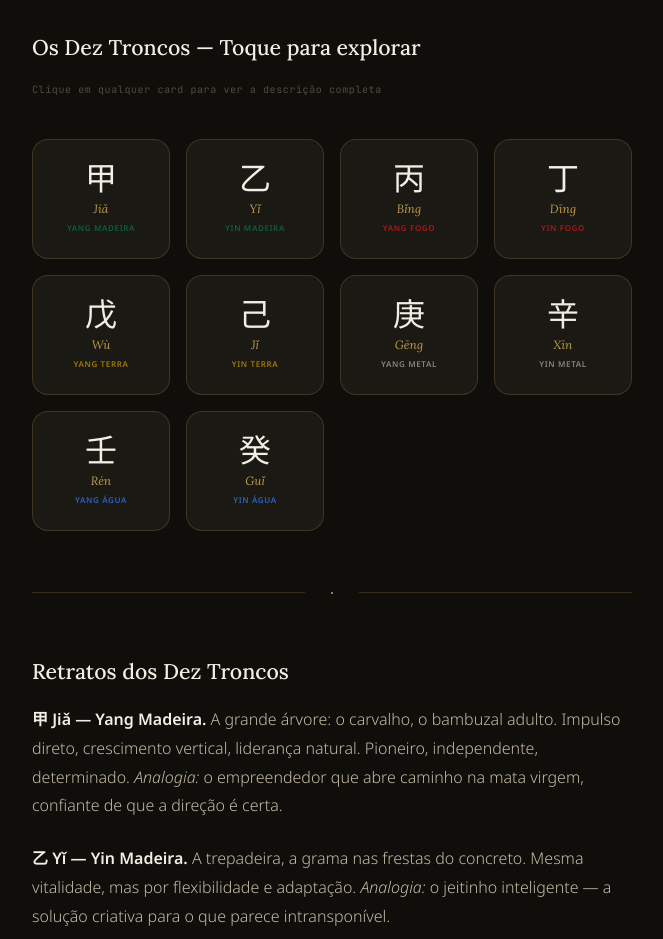
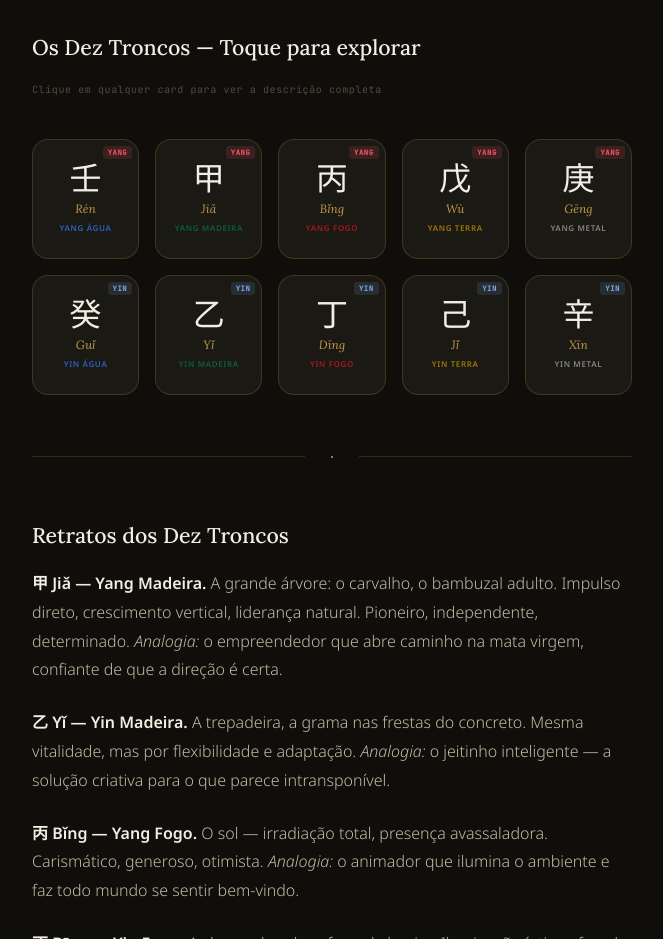
Before and after one commit to ShimaArtBr/12-passos, a plain HTML site: page level-06.html in a window 1280 px wide. Shown: the part 1000-1939 px from the top of the page, without its empty margins (308-971 px from the left). Drawn offline with Linux system fonts and the light colour scheme.

Commit message:
Update level-06.html

```diff
--- a/level-06.html
+++ b/level-06.html
@@ -13,15 +13,15 @@
 <link href="https://fonts.googleapis.com/css2?family=Lora:ital,wght@0,400;0,500;0,700;1,400;1,500&family=Noto+Sans:ital,wght@0,300;0,400;0,500;0,600;1,300&family=JetBrains+Mono:wght@400;500&family=Noto+Serif+SC:wght@400;500&display=swap" rel="stylesheet">
 <link rel="stylesheet" href="/public/main.css">
 <style>
-/* Grid 4x4 + Modal expandível */
-.trunk-grid{display:grid;grid-template-columns:repeat(4,1fr);gap:var(--s2);margin:var(--s5) 0}
-.trunk-card{cursor:pointer;height:120px;border-radius:var(--rl);border:1px solid var(--gb);background:var(--sc);display:flex;flex-direction:column;align-items:center;justify-content:center;padding:var(--s2);text-align:center;transition:all .2s;user-select:none}
+/* Grid 5x2 — Yang em cima, Yin embaixo, ordem: Água Madeira Fogo Terra Metal */
+.trunk-grid{display:grid;grid-template-columns:repeat(5,1fr);gap:var(--s2);margin:var(--s5) 0}
+.trunk-card{cursor:pointer;height:120px;border-radius:var(--rl);border:1px solid var(--gb);background:var(--sc);display:flex;flex-direction:column;align-items:center;justify-content:center;padding:var(--s2);text-align:center;transition:all .2s;user-select:none;position:relative}
 .trunk-card:hover{border-color:var(--gold);box-shadow:0 4px 12px rgba(192,154,74,.15)}
 .trunk-card:focus{outline:none;border-color:var(--gold);box-shadow:0 0 0 3px rgba(192,154,74,.2)}
 .trunk-card::before{content:attr(data-pol);font-family:var(--fm2);font-size:.45rem;font-weight:600;letter-spacing:.08em;text-transform:uppercase;position:absolute;top:6px;right:6px;padding:1px 5px;border-radius:3px}
 .trunk-card[data-pol="Yang"]::before{background:color-mix(in srgb,var(--fd) 15%,transparent);color:var(--fd)}
 .trunk-card[data-pol="Yin"]::before{background:color-mix(in srgb,var(--wd) 15%,transparent);color:var(--wd)}
-/* tipografia */
+@media(max-width:768px){.trunk-grid{grid-template-columns:repeat(3,1fr)}.trunk-card{height:100px}}
 .trunk-hanzi{font-family:var(--fc);font-size:2rem;color:var(--ip);font-style:normal;line-height:1;margin-bottom:4px}
 .trunk-pinyin{font-family:var(--ff);font-size:.75rem;font-style:italic;color:var(--gold);display:block}
 .trunk-elem-badge{font-family:var(--fd2);font-size:.5rem;font-weight:600;letter-spacing:.08em;text-transform:uppercase;margin-top:4px;display:block}
@@ -84,55 +84,58 @@
 
   <div class="trunk-grid" role="list" aria-label="Os dez troncos celestiais — clique para expandir">
 
-    <div class="trunk-card" role="button" tabindex="0" data-pol="Yang" data-id="trunk-0" onclick="openTrunkModal(0)" onkeydown="if(event.key==='Enter'||event.key===' '){event.preventDefault();openTrunkModal(0)}" aria-label="甲 Jiǎ — Yang Madeira, clique para expandir">
+    <!-- Linha Yang: Água · Madeira · Fogo · Terra · Metal -->
+    <div class="trunk-card" role="button" tabindex="0" data-pol="Yang" onclick="openTrunkModal(0)" onkeydown="if(event.key==='Enter'||event.key===' '){event.preventDefault();openTrunkModal(0)}" aria-label="壬 Rén — Yang Água, clique para expandir">
+      <span class="trunk-hanzi">壬</span>
+      <span class="trunk-pinyin">Rén</span>
+      <span class="trunk-elem-badge" style="color:var(--wm)">Yang Água</span>
+    </div>
+    <div class="trunk-card" role="button" tabindex="0" data-pol="Yang" onclick="openTrunkModal(1)" onkeydown="if(event.key==='Enter'||event.key===' '){event.preventDefault();openTrunkModal(1)}" aria-label="甲 Jiǎ — Yang Madeira, clique para expandir">
       <span class="trunk-hanzi">甲</span>
       <span class="trunk-pinyin">Jiǎ</span>
       <span class="trunk-elem-badge" style="color:var(--om)">Yang Madeira</span>
     </div>
-    <div class="trunk-card" role="button" tabindex="0" data-pol="Yin" data-id="trunk-1" onclick="openTrunkModal(1)" onkeydown="if(event.key==='Enter'||event.key===' '){event.preventDefault();openTrunkModal(1)}" aria-label="乙 Yǐ — Yin Madeira, clique para expandir">
+    <div class="trunk-card" role="button" tabindex="0" data-pol="Yang" onclick="openTrunkModal(2)" onkeydown="if(event.key==='Enter'||event.key===' '){event.preventDefault();openTrunkModal(2)}" aria-label="丙 Bǐng — Yang Fogo, clique para expandir">
+      <span class="trunk-hanzi">丙</span>
+      <span class="trunk-pinyin">Bǐng</span>
+      <span class="trunk-elem-badge" style="color:var(--fm)">Yang Fogo</span>
+    </div>
+    <div class="trunk-card" role="button" tabindex="0" data-pol="Yang" onclick="openTrunkModal(3)" onkeydown="if(event.key==='Enter'||event.key===' '){event.preventDefault();openTrunkModal(3)}" aria-label="戊 Wù — Yang Terra, clique para expandir">
+      <span class="trunk-hanzi">戊</span>
+      <span class="trunk-pinyin">Wù</span>
+      <span class="trunk-elem-badge" style="color:var(--em)">Yang Terra</span>
+    </div>
+    <div class="trunk-card" role="button" tabindex="0" data-pol="Yang" onclick="openTrunkModal(4)" onkeydown="if(event.key==='Enter'||event.key===' '){event.preventDefault();openTrunkModal(4)}" aria-label="庚 Gēng — Yang Metal, clique para expandir">
+      <span class="trunk-hanzi">庚</span>
+      <span class="trunk-pinyin">Gēng</span>
+      <span class="trunk-elem-badge" style="color:var(--mm)">Yang Metal</span>
+    </div>
+
+    <!-- Linha Yin: Água · Madeira · Fogo · Terra · Metal -->
+    <div class="trunk-card" role="button" tabindex="0" data-pol="Yin" onclick="openTrunkModal(5)" onkeydown="if(event.key==='Enter'||event.key===' '){event.preventDefault();openTrunkModal(5)}" aria-label="癸 Guǐ — Yin Água, clique para expandir">
+      <span class="trunk-hanzi">癸</span>
+      <span class="trunk-pinyin">Guǐ</span>
+      <span class="trunk-elem-badge" style="color:var(--wm)">Yin Água</span>
+    </div>
+    <div class="trunk-card" role="button" tabindex="0" data-pol="Yin" onclick="openTrunkModal(6)" onkeydown="if(event.key==='Enter'||event.key===' '){event.preventDefault();openTrunkModal(6)}" aria-label="乙 Yǐ — Yin Madeira, clique para expandir">
       <span class="trunk-hanzi">乙</span>
       <span class="trunk-pinyin">Yǐ</span>
       <span class="trunk-elem-badge" style="color:var(--om)">Yin Madeira</span>
     </div>
-    <div class="trunk-card" role="button" tabindex="0" data-pol="Yang" data-id="trunk-2" onclick="openTrunkModal(2)" onkeydown="if(event.key==='Enter'||event.key===' '){event.preventDefault();openTrunkModal(2)}" aria-label="丙 Bǐng — Yang Fogo, clique para expandir">
-      <span class="trunk-hanzi">丙</span>
-      <span class="trunk-pinyin">Bǐng</span>
-      <span class="trunk-elem-badge" style="color:var(--fm)">Yang Fogo</span>
-    </div>
-    <div class="trunk-card" role="button" tabindex="0" data-pol="Yin" data-id="trunk-3" onclick="openTrunkModal(3)" onkeydown="if(event.key==='Enter'||event.key===' '){event.preventDefault();openTrunkModal(3)}" aria-label="丁 Dīng — Yin Fogo, clique para expandir">
+    <div class="trunk-card" role="button" tabindex="0" data-pol="Yin" onclick="openTrunkModal(7)" onkeydown="if(event.key==='Enter'||event.key===' '){event.preventDefault();openTrunkModal(7)}" aria-label="丁 Dīng — Yin Fogo, clique para expandir">
       <span class="trunk-hanzi">丁</span>
       <span class="trunk-pinyin">Dīng</span>
       <span class="trunk-elem-badge" style="color:var(--fm)">Yin Fogo</span>
     </div>
-    <div class="trunk-card" role="button" tabindex="0" data-pol="Yang" data-id="trunk-4" onclick="openTrunkModal(4)" onkeydown="if(event.key==='Enter'||event.key===' '){event.preventDefault();openTrunkModal(4)}" aria-label="戊 Wù — Yang Terra, clique para expandir">
-      <span class="trunk-hanzi">戊</span>
-      <span class="trunk-pinyin">Wù</span>
-      <span class="trunk-elem-badge" style="color:var(--em)">Yang Terra</span>
-    </div>
-    <div class="trunk-card" role="button" tabindex="0" data-pol="Yin" data-id="trunk-5" onclick="openTrunkModal(5)" onkeydown="if(event.key==='Enter'||event.key===' '){event.preventDefault();openTrunkModal(5)}" aria-label="己 Jǐ — Yin Terra, clique para expandir">
+    <div class="trunk-card" role="button" tabindex="0" data-pol="Yin" onclick="openTrunkModal(8)" onkeydown="if(event.key==='Enter'||event.key===' '){event.preventDefault();openTrunkModal(8)}" aria-label="己 Jǐ — Yin Terra, clique para expandir">
       <span class="trunk-hanzi">己</span>
       <span class="trunk-pinyin">Jǐ</span>
       <span class="trunk-elem-badge" style="color:var(--em)">Yin Terra</span>
     </div>
-    <div class="trunk-card" role="button" tabindex="0" data-pol="Yang" data-id="trunk-6" onclick="openTrunkModal(6)" onkeydown="if(event.key==='Enter'||event.key===' '){event.preventDefault();openTrunkModal(6)}" aria-label="庚 Gēng — Yang Metal, clique para expandir">
-      <span class="trunk-hanzi">庚</span>
-      <span class="trunk-pinyin">Gēng</span>
-      <span class="trunk-elem-badge" style="color:var(--mm)">Yang Metal</span>
-    </div>
-    <div class="trunk-card" role="button" tabindex="0" data-pol="Yin" data-id="trunk-7" onclick="openTrunkModal(7)" onkeydown="if(event.key==='Enter'||event.key===' '){event.preventDefault();openTrunkModal(7)}" aria-label="辛 Xīn — Yin Metal, clique para expandir">
+    <div class="trunk-card" role="button" tabindex="0" data-pol="Yin" onclick="openTrunkModal(9)" onkeydown="if(event.key==='Enter'||event.key===' '){event.preventDefault();openTrunkModal(9)}" aria-label="辛 Xīn — Yin Metal, clique para expandir">
       <span class="trunk-hanzi">辛</span>
       <span class="trunk-pinyin">Xīn</span>
       <span class="trunk-elem-badge" style="color:var(--mm)">Yin Metal</span>
-    </div>
-    <div class="trunk-card" role="button" tabindex="0" data-pol="Yang" data-id="trunk-8" onclick="openTrunkModal(8)" onkeydown="if(event.key==='Enter'||event.key===' '){event.preventDefault();openTrunkModal(8)}" aria-label="壬 Rén — Yang Água, clique para expandir">
-      <span class="trunk-hanzi">壬</span>
-      <span class="trunk-pinyin">Rén</span>
-      <span class="trunk-elem-badge" style="color:var(--wm)">Yang Água</span>
-    </div>
-    <div class="trunk-card" role="button" tabindex="0" data-pol="Yin" data-id="trunk-9" onclick="openTrunkModal(9)" onkeydown="if(event.key==='Enter'||event.key===' '){event.preventDefault();openTrunkModal(9)}" aria-label="癸 Guǐ — Yin Água, clique para expandir">
-      <span class="trunk-hanzi">癸</span>
-      <span class="trunk-pinyin">Guǐ</span>
-      <span class="trunk-elem-badge" style="color:var(--wm)">Yin Água</span>
     </div>
 
   </div>
@@ -227,18 +230,18 @@
   import { initNav } from '/public/components/nav.js';
   initNav({ current: 6, total: 12 });
 
-  // Dados dos 10 troncos
+  // Dados dos 10 troncos — ordem: Yang(Água Madeira Fogo Terra Metal) + Yin(Água Madeira Fogo Terra Metal)
   const TRUNKS = [
-    { hanzi: '甲', pinyin: 'Jiǎ', pol: 'Yang', elem: 'Madeira', title: 'A Grande Árvore', desc: 'Impulso direto, liderança natural, pioneiro. O empreendedor que abre caminho na mata virgem.' },
-    { hanzi: '乙', pinyin: 'Yǐ', pol: 'Yin', elem: 'Madeira', title: 'A Trepadeira', desc: 'Flexibilidade, adaptação, persistência criativa. O jeitinho inteligente — a solução que contorna o intransponível.' },
-    { hanzi: '丙', pinyin: 'Bǐng', pol: 'Yang', elem: 'Fogo', title: 'O Sol', desc: 'Irradiação total, carisma, generosidade. O animador que faz todo mundo se sentir bem-vindo.' },
-    { hanzi: '丁', pinyin: 'Dīng', pol: 'Yin', elem: 'Fogo', title: 'A Chama da Vela', desc: 'Iluminação íntima, intuição, perspicácia. A avó que deixa a luz acesa esperando os netos.' },
-    { hanzi: '戊', pinyin: 'Wù', pol: 'Yang', elem: 'Terra', title: 'A Grande Montanha', desc: 'Estabilidade inabalável, confiança, proteção. O guardião que mantém a fortaleza.' },
-    { hanzi: '己', pinyin: 'Jǐ', pol: 'Yin', elem: 'Terra', title: 'O Solo Fértil', desc: 'Nutrição profunda, cultivo, paciência. A mãe-terra que alimenta silenciosamente.' },
-    { hanzi: '庚', pinyin: 'Gēng', pol: 'Yang', elem: 'Metal', title: 'A Espada', desc: 'Corte limpo, precisão, justiça. O juiz que vê a verdade sem rodeios.' },
-    { hanzi: '辛', pinyin: 'Xīn', pol: 'Yin', elem: 'Metal', title: 'A Joia Polida', desc: 'Refinamento perseverante, beleza interior. O artesão que transforma bruto em precioso.' },
-    { hanzi: '壬', pinyin: 'Rén', pol: 'Yang', elem: 'Água', title: 'O Grande Rio', desc: 'Fluxo imparável, poder, abundância. O viajante que carrega recursos a todos.' },
-    { hanzi: '癸', pinyin: 'Guǐ', pol: 'Yin', elem: 'Água', title: 'A Chuva Morna', desc: 'Germinação silenciosa, potencial oculto. O segredo que precisa apenas de tempo.' },
+    { hanzi: '壬', pinyin: 'Rén', pol: 'Yang', elem: 'Água',    title: 'O Grande Rio',      desc: 'Fluxo imparável, poder, abundância. O viajante que carrega recursos a todos.' },
+    { hanzi: '甲', pinyin: 'Jiǎ', pol: 'Yang', elem: 'Madeira', title: 'A Grande Árvore',   desc: 'Impulso direto, liderança natural, pioneiro. O empreendedor que abre caminho na mata virgem.' },
+    { hanzi: '丙', pinyin: 'Bǐng', pol: 'Yang', elem: 'Fogo',   title: 'O Sol',             desc: 'Irradiação total, carisma, generosidade. O animador que faz todo mundo se sentir bem-vindo.' },
+    { hanzi: '戊', pinyin: 'Wù',  pol: 'Yang', elem: 'Terra',   title: 'A Grande Montanha', desc: 'Estabilidade inabalável, confiança, proteção. O guardião que mantém a fortaleza.' },
+    { hanzi: '庚', pinyin: 'Gēng', pol: 'Yang', elem: 'Metal',  title: 'A Espada',          desc: 'Corte limpo, precisão, justiça. O juiz que vê a verdade sem rodeios.' },
+    { hanzi: '癸', pinyin: 'Guǐ', pol: 'Yin',  elem: 'Água',    title: 'A Chuva Morna',     desc: 'Germinação silenciosa, potencial oculto. O segredo que precisa apenas de tempo.' },
+    { hanzi: '乙', pinyin: 'Yǐ',  pol: 'Yin',  elem: 'Madeira', title: 'A Trepadeira',      desc: 'Flexibilidade, adaptação, persistência criativa. O jeitinho inteligente — a solução que contorna o intransponível.' },
+    { hanzi: '丁', pinyin: 'Dīng', pol: 'Yin', elem: 'Fogo',    title: 'A Chama da Vela',   desc: 'Iluminação íntima, intuição, perspicácia. A avó que deixa a luz acesa esperando os netos.' },
+    { hanzi: '己', pinyin: 'Jǐ',  pol: 'Yin',  elem: 'Terra',   title: 'O Solo Fértil',     desc: 'Nutrição profunda, cultivo, paciência. A mãe-terra que alimenta silenciosamente.' },
+    { hanzi: '辛', pinyin: 'Xīn', pol: 'Yin',  elem: 'Metal',   title: 'A Joia Polida',     desc: 'Refinamento perseverante, beleza interior. O artesão que transforma bruto em precioso.' },
   ];
 
   const modal = document.getElementById('trunk-modal');
```
